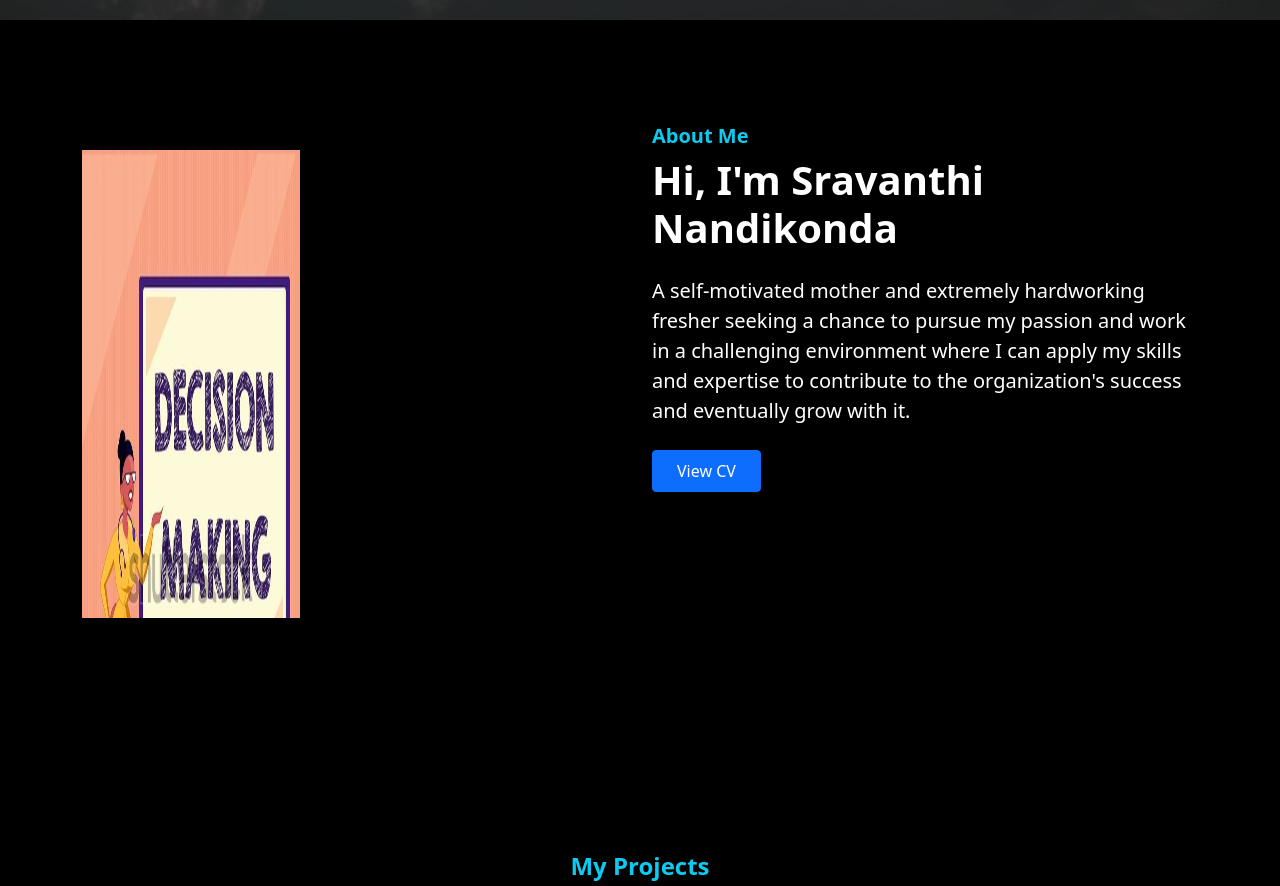
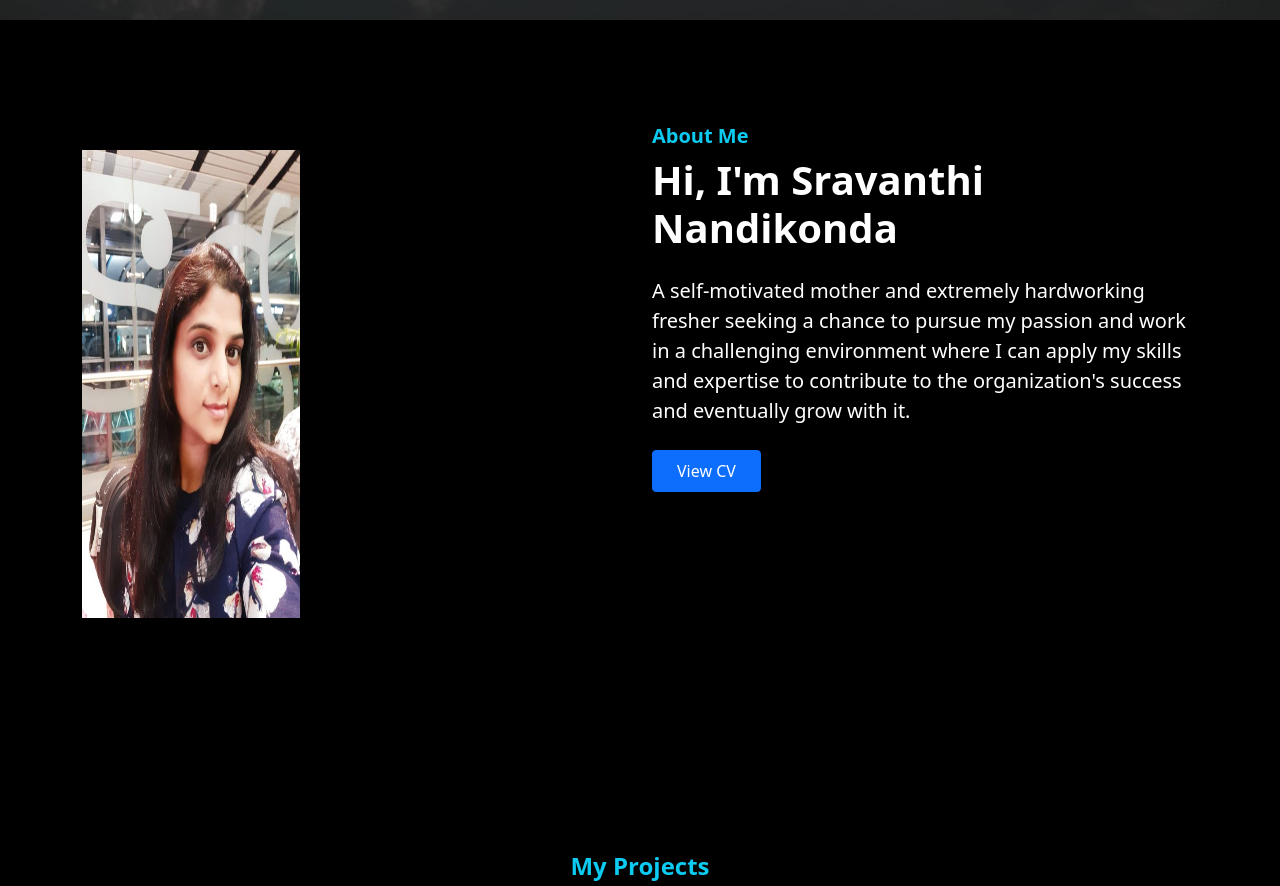
Before and after one commit to sravanthi-nandikonda/Portfolio1, a plain HTML site: page index.html in a window 1280 px wide. Shown: the part 780-1666 px from the top of the page. Drawn offline with nearby package versions, Linux system fonts and the light colour scheme.

Commit message:
Update style.css

```diff
--- a/style.css
+++ b/style.css
@@ -21,7 +21,7 @@ body{
 
 /* About Image */
 #aboutimg{
-    background-image: url(images/img1.jpg);
+    background-image: url(images/abt.jpg);
     min-height: 520px;
     background-position: left center;
     background-size: 40% 90%;
```
